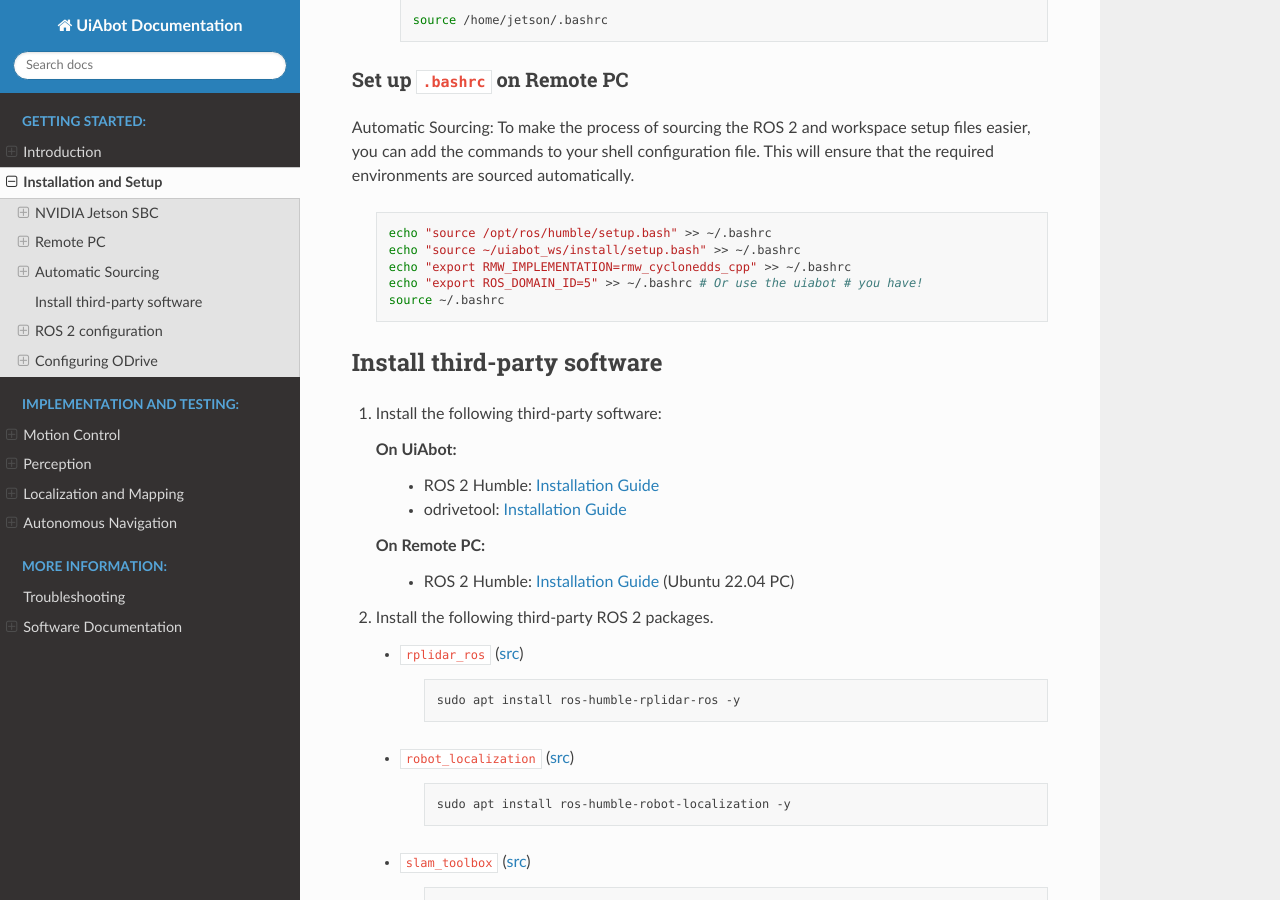
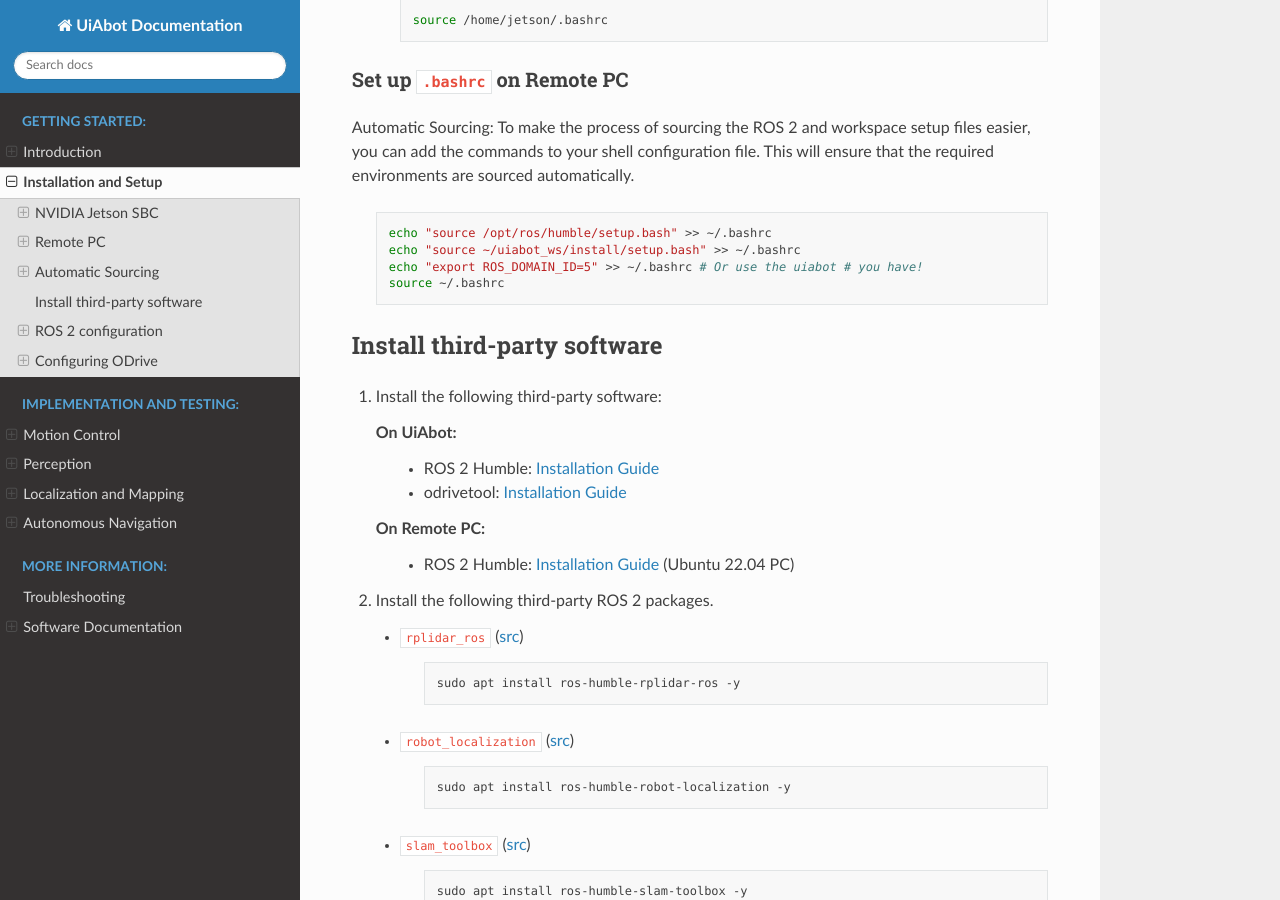
Before and after one commit to DrDanielh/UiAbot, a Sphinx documentation site: the page built from docs/src/installation.rst, in a window 1280 px wide and 900 px high, scrolled down 2284 px. Built offline with Sphinx 7.4.7 and the Read the Docs theme 3.1.0, drawn with Linux system fonts in a browser that asks for light colours.

Commit message:
Deleted RMW export

```diff
--- a/docs/src/installation.rst
+++ b/docs/src/installation.rst
@@ -119,7 +119,6 @@
 
         echo "source /opt/ros/humble/setup.bash" >> ~/.bashrc
         echo "source ~/uiabot_ws/install/setup.bash" >> ~/.bashrc
-        echo "export RMW_IMPLEMENTATION=rmw_cyclonedds_cpp" >> ~/.bashrc
         echo "export ROS_DOMAIN_ID=5" >> ~/.bashrc # Or use the uiabot # you have!
         source ~/.bashrc
 
```
